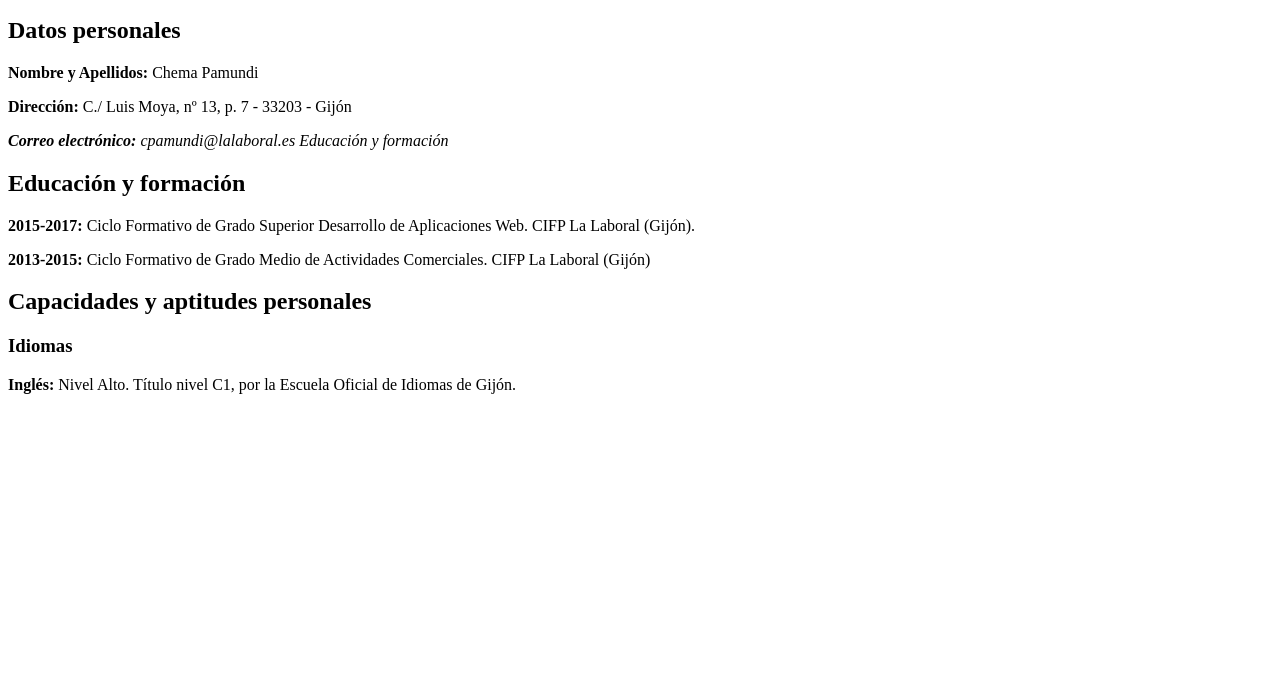
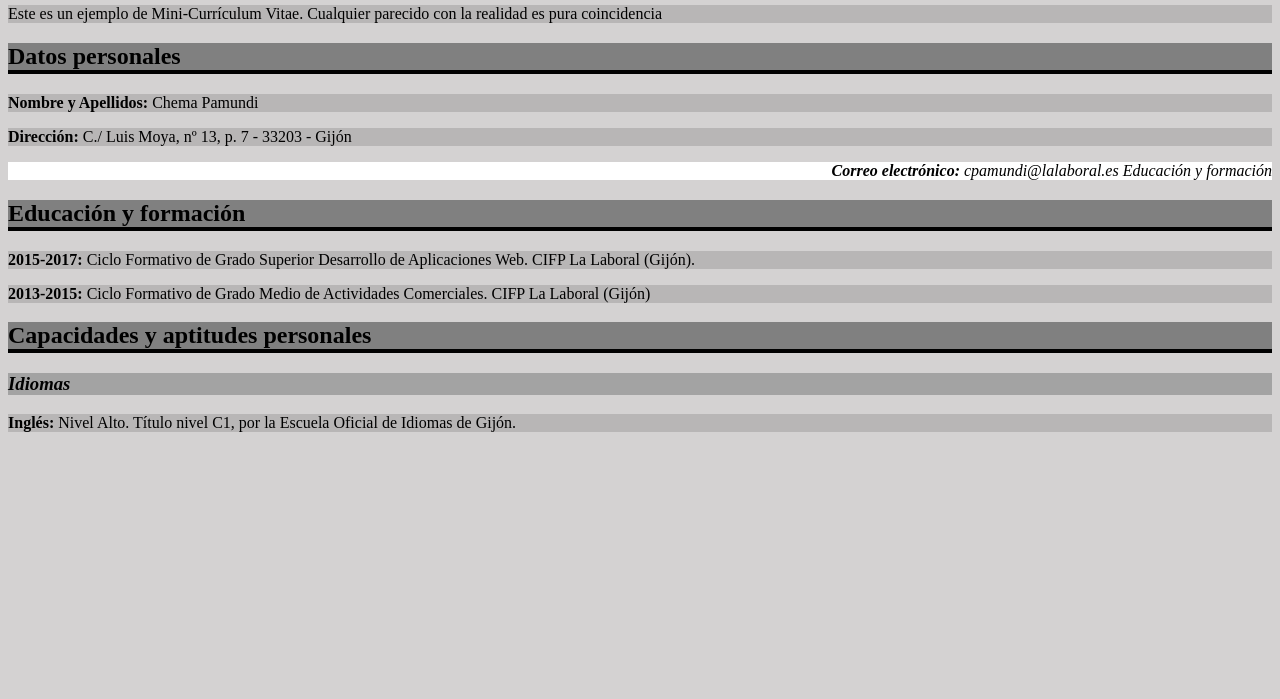
Before and after one commit to SashaBidardelFattahi/Ejercicios_Estilos4, a plain HTML site: page index.html in a window 1280 px wide. Shown: the part 101-800 px from the top of the page. Drawn offline with Linux system fonts and the light colour scheme.

Commit message:
subiendo estilos

```diff
--- a/index.html
+++ b/index.html
@@ -3,29 +3,30 @@
 <head>
     <meta charset="UTF-8">
     <meta name="viewport" content="width=device-width, initial-scale=1.0">
-    <title>Ejercicio texto-04</title>
+    ><link rel="stylesheet" href="styles.css">
+    <title>Ejercicio estilos-04</title>
 </head>
 <body>
     	<header>
-		<h1>Currículum Vitae de Chema Pamundi<h1>
+		<h1>CURRÍCULUM VITAE DE CHEMA PAMUNDI<h1>
 	</header>
 	<main>
-		<p>Este es un ejemplo de Mini-Currículum Vitae. Cualquier parecido con la realidad es pura coincidencia</p>
+		<p >Este es un ejemplo de Mini-Currículum Vitae. Cualquier parecido con la realidad es pura coincidencia</p>
 		<section>
 			<article>
-				<h2>Datos personales</h2>
+				<h2 class="gris_contraste_oscuro">Datos personales</h2>
 				<p><strong>Nombre y Apellidos:</strong> Chema Pamundi</p>
 				<p><strong>Dirección:</strong> C./ Luis Moya, nº 13, p. 7 - 33203 - Gijón</p>
-				<p><em><strong>Correo electrónico:</strong> cpamundi@lalaboral.es Educación y formación</em></p>
+				<p class="fondo_blanco_derecha"><em><strong >Correo electrónico:</strong> cpamundi@lalaboral.es Educación y formación</em></p>
 			</article>
 			<article>
-				<h2>Educación y formación</h2>
+				<h2 class="gris_contraste_oscuro">Educación y formación</h2>
 				<p><strong>2015-2017:</strong> Ciclo Formativo de Grado Superior Desarrollo de Aplicaciones Web. CIFP La Laboral (Gijón).</p>
 				<p><strong>2013-2015:</strong> Ciclo Formativo de Grado Medio de Actividades Comerciales. CIFP La Laboral (Gijón) </p>
 			</article>
 			<article>
-				<h2>Capacidades y aptitudes personales</h2>
-				<h3>Idiomas</h3>
+				<h2 class="gris_contraste_oscuro">Capacidades y aptitudes personales</h2>
+				<h3 >Idiomas</h3>
 				<p><strong>Inglés:</strong> Nivel Alto. Título nivel C1, por la Escuela Oficial de Idiomas de Gijón. </p>
 			</article>
 		</section>
--- /dev/null
+++ b/styles.css
@@ -0,0 +1,26 @@
+body{
+    background-color: rgb(212, 210, 210)
+}
+p{
+    background-color:rgb(184, 182, 182) ;
+}
+.gris_contraste_oscuro{
+    background-color: gray;
+    width: 100%;
+    display: block;
+}
+h3{
+  /*contraste gris intermedio para el h3 idiomas*/
+  background-color: rgb(163, 163, 163);
+  font-style: italic;
+}
+h2{
+    /*subrayado gordo para los h2*/
+    display: inline;
+    border-bottom: 4px solid black;
+
+}
+.fondo_blanco_derecha{
+    background-color: white;
+    text-align: right;
+}
```
